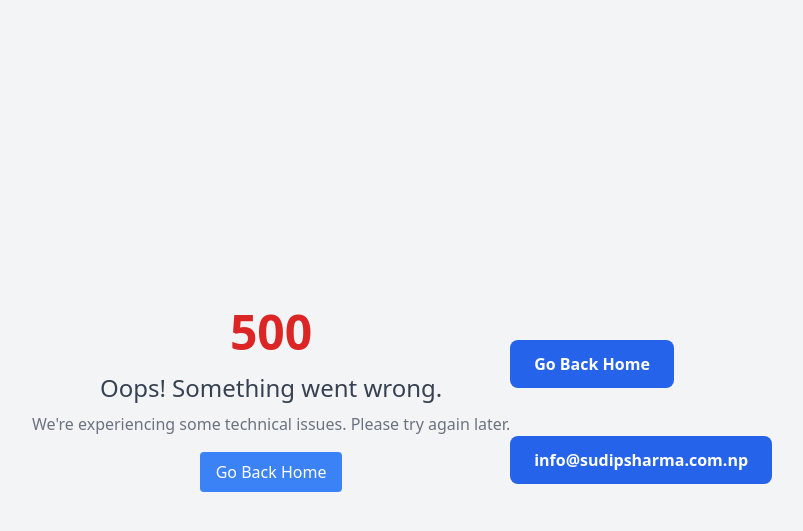
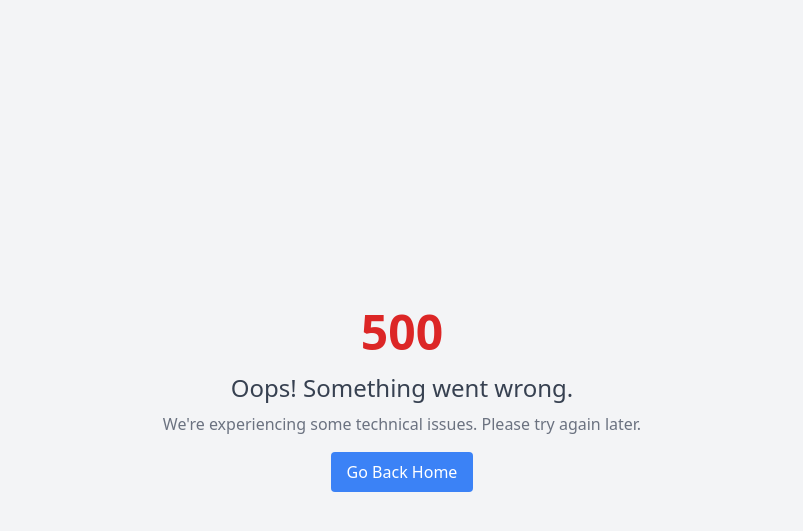
Before and after one commit to sudipsharma826/15_Days_Django_Work_Shop, a Django app: template blog/templates/500.html in a window 1280 px wide. Shown: the top 531 px of the page, without its empty margins (238-1041 px from the left). Run offline with Django 5.2, Linux system fonts and the light colour scheme; the template is opened without the code that fills it, so the values that code supplies are empty.

Commit message:
V-1.0.3 500.html Updated

```diff
--- a/blog/templates/500.html
+++ b/blog/templates/500.html
@@ -13,13 +13,5 @@
         <p class="mt-2 text-gray-500">We're experiencing some technical issues. Please try again later.</p>
         <a href="{% url 'home' %}" class="mt-4 inline-block bg-blue-500 text-white px-4 py-2 rounded hover:bg-blue-600">Go Back Home</a>
     </div>
-    <div class="mt-6">
-        <a href="/blog" class="inline-block px-6 py-3 bg-blue-600 text-white font-semibold rounded-lg hover:bg-blue-700 transition duration-300 ease-in-out">
-            Go Back Home
-        </a><br><br><br>
-        <a href="mailto:info@sudipsharma.com.np" class="inline-block px-6 py-3 bg-blue-600 text-white font-semibold rounded-lg hover:bg-green-300 transition duration-300 ease-in-out">
-            info@sudipsharma.com.np
-        </a>
-    </div>
 </body>
 </html>
```
